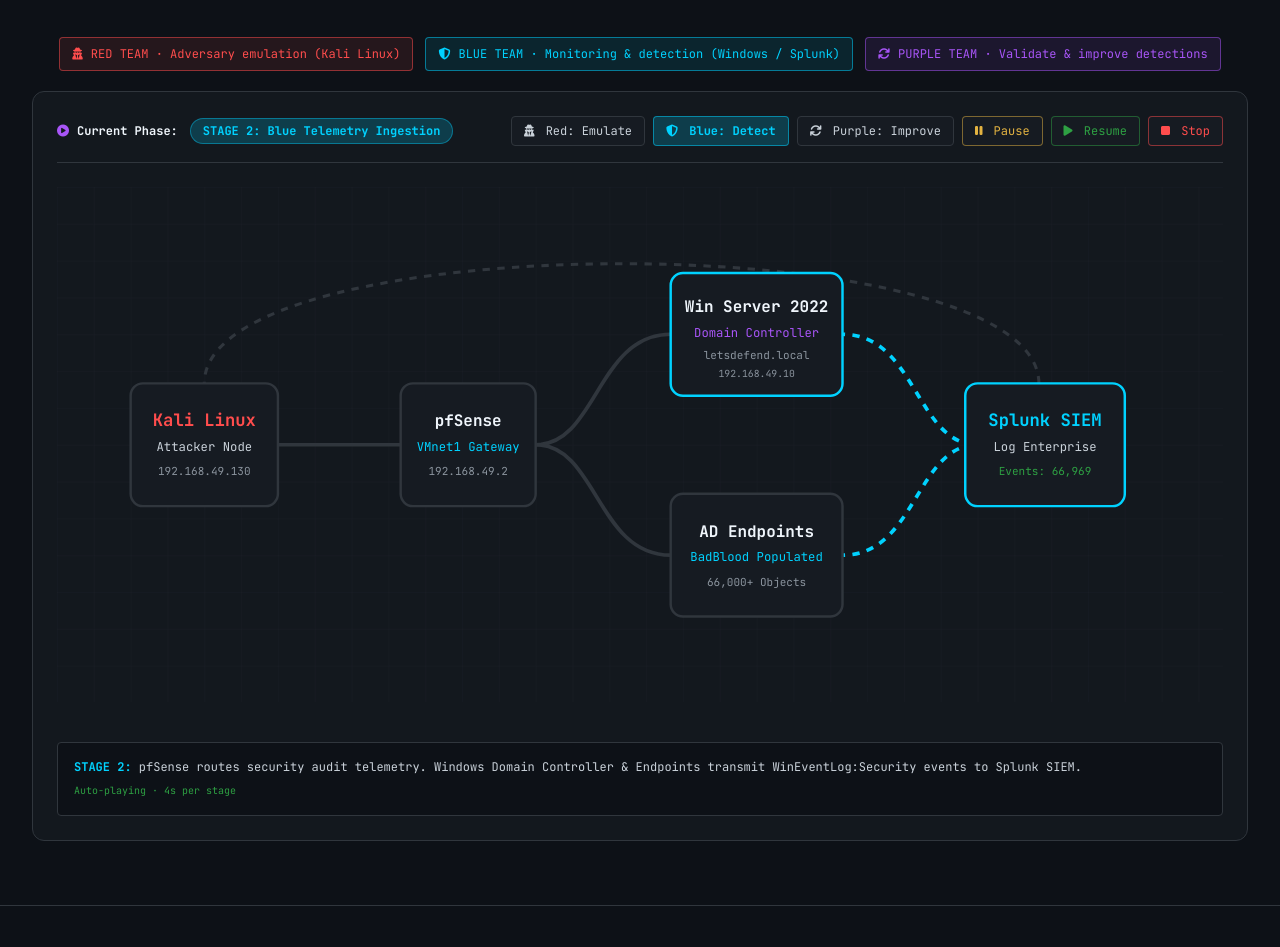
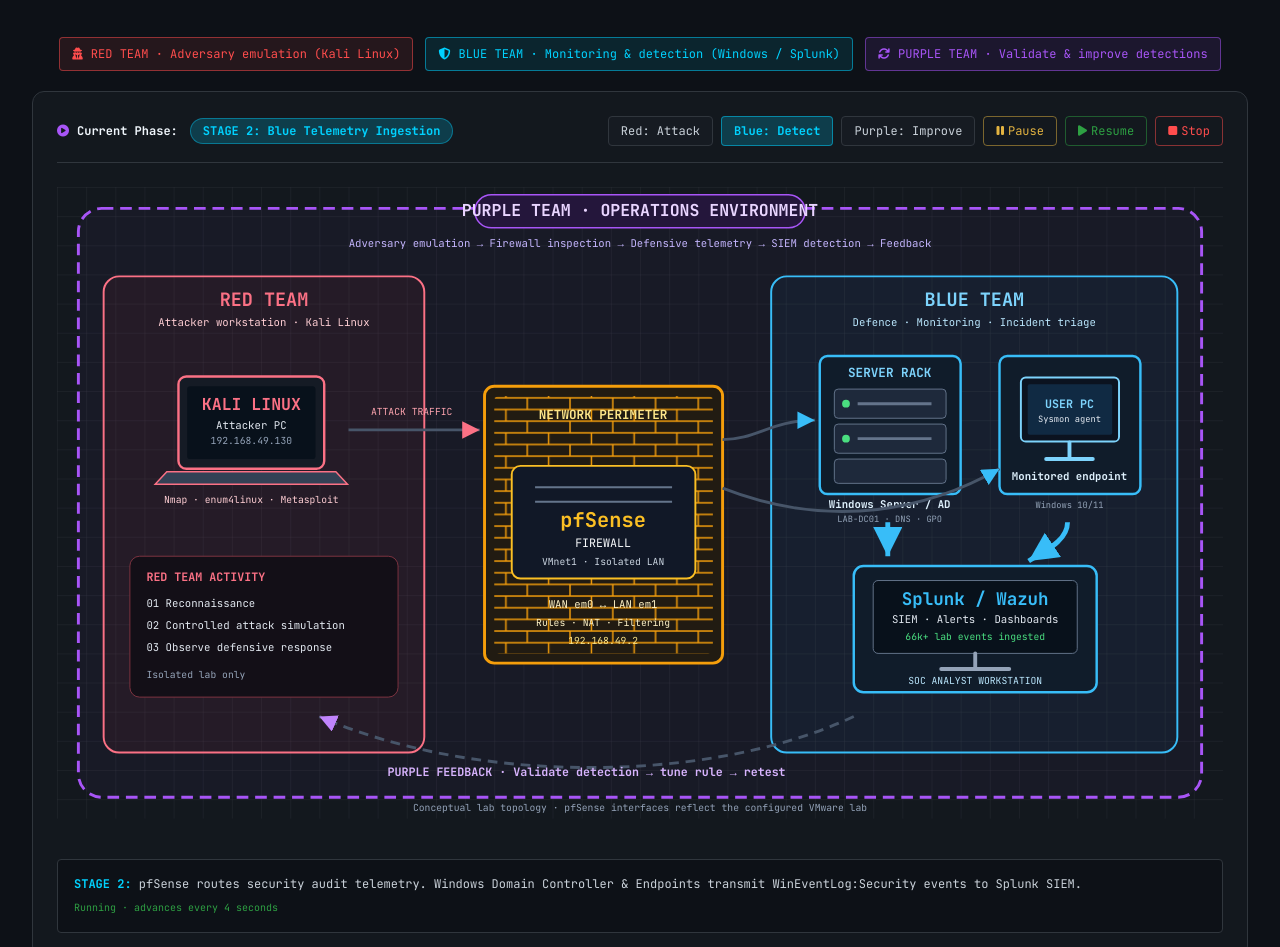
Before and after one commit to MrPalmer08/McDonald-Handina-Cybersecurity-Portfolio, a plain HTML site: page index.html in a window 1280 px wide. Shown: the part 1063-2010 px from the top of the page. Drawn offline with nearby package versions, Linux system fonts and the light colour scheme.

Commit message:
Redesign Purple Team topology and repair playback controls

```diff
--- a/index.html
+++ b/index.html
@@ -257,87 +257,40 @@
                         </span>
                     </div>
 
-                    <!-- Step Controls -->
-<div class="flex flex-wrap gap-2 items-center">
-<button onclick="setPurpleStage(1)" id="stage-btn-1" class="px-3 py-1.5 rounded bg-cyber-red/20 text-cyber-red border border-cyber-red/50 font-bold"><i class="fa-solid fa-user-secret mr-1"></i> Red: Emulate</button>
-<button onclick="setPurpleStage(2)" id="stage-btn-2" class="px-3 py-1.5 rounded bg-cyber-card text-cyber-text border border-cyber-border"><i class="fa-solid fa-shield-halved mr-1"></i> Blue: Detect</button>
-<button onclick="setPurpleStage(3)" id="stage-btn-3" class="px-3 py-1.5 rounded bg-cyber-card text-cyber-text border border-cyber-border"><i class="fa-solid fa-arrows-rotate mr-1"></i> Purple: Improve</button>
-<button onclick="pausePurple()" class="px-3 py-1.5 rounded bg-cyber-card border border-cyber-yellow/50 text-cyber-yellow"><i class="fa-solid fa-pause mr-1"></i> Pause</button>
-<button onclick="resumePurple()" class="px-3 py-1.5 rounded bg-cyber-card border border-cyber-green/50 text-cyber-green"><i class="fa-solid fa-play mr-1"></i> Resume</button>
-<button onclick="stopPurple()" class="px-3 py-1.5 rounded bg-cyber-card border border-cyber-red/50 text-cyber-red"><i class="fa-solid fa-stop mr-1"></i> Stop</button>
-</div>
-</div>
-
-<!-- SVG Architecture Diagram Area -->
+                    <!-- Purple Team playback controls -->
+                    <div class="flex flex-wrap gap-2 items-center">
+                      <button type="button" onclick="setPurpleStage(1)" id="stage-btn-1" class="px-3 py-1.5 rounded">Red: Attack</button>
+                      <button type="button" onclick="setPurpleStage(2)" id="stage-btn-2" class="px-3 py-1.5 rounded">Blue: Detect</button>
+                      <button type="button" onclick="setPurpleStage(3)" id="stage-btn-3" class="px-3 py-1.5 rounded">Purple: Improve</button>
+                      <button type="button" onclick="pausePurple()" id="purple-pause" class="px-3 py-1.5 rounded border border-cyber-yellow/50 text-cyber-yellow"><i class="fa-solid fa-pause mr-1"></i>Pause</button>
+                      <button type="button" onclick="resumePurple()" id="purple-resume" class="px-3 py-1.5 rounded border border-cyber-green/50 text-cyber-green"><i class="fa-solid fa-play mr-1"></i>Resume</button>
+                      <button type="button" onclick="stopPurple()" id="purple-stop" class="px-3 py-1.5 rounded border border-cyber-red/50 text-cyber-red"><i class="fa-solid fa-stop mr-1"></i>Stop</button>
+                    </div>
+                  </div>
+                  <!-- SVG Architecture Diagram Area -->
                 <div class="w-full overflow-x-auto py-6">
-                    <svg id="purple-svg" viewBox="0 0 950 420" class="w-full min-w-[750px] h-auto font-mono text-xs">
-
-                        <defs>
-                            <pattern id="grid" width="30" height="30" patternUnits="userSpaceOnUse">
-                                <path d="M 30 0 L 0 0 0 30" fill="none" stroke="#30363d" stroke-width="0.5" stroke-opacity="0.3"/>
-                            </pattern>
-                        </defs>
-                        <rect width="100%" height="100%" fill="url(#grid)" />
-
-                        <!-- PATHS -->
-                        <path id="path-kali-pfsense" d="M 170 210 L 290 210" stroke="#30363d" stroke-width="3" fill="none" />
-                        <path id="path-pfsense-dc" d="M 390 210 C 440 210, 440 120, 500 120" stroke="#30363d" stroke-width="3" fill="none" />
-                        <path id="path-pfsense-ep" d="M 390 210 C 440 210, 440 300, 500 300" stroke="#30363d" stroke-width="3" fill="none" />
-                        <path id="path-dc-splunk" d="M 640 120 C 700 120, 700 210, 750 210" stroke="#30363d" stroke-width="3" fill="none" />
-                        <path id="path-ep-splunk" d="M 640 300 C 700 300, 700 210, 750 210" stroke="#30363d" stroke-width="3" fill="none" />
-                        <path id="path-purple-feedback" d="M 800 160 C 800 30, 120 30, 120 160" stroke="#30363d" stroke-width="2.5" fill="none" stroke-dasharray="6 6"/>
-
-                        <!-- NODES -->
-                        <!-- Kali Linux Node -->
-                        <g id="node-kali" transform="translate(60, 160)">
-                            <rect width="120" height="100" rx="10" fill="#161b22" stroke="#ff4d4d" stroke-width="2" class="transition-all duration-300"/>
-                            <text x="60" y="35" text-anchor="middle" fill="#ff4d4d" font-weight="bold" font-size="14">Kali Linux</text>
-                            <text x="60" y="55" text-anchor="middle" fill="#c9d1d9" font-size="10">Attacker Node</text>
-                            <text x="60" y="75" text-anchor="middle" fill="#8b949e" font-size="9">192.168.49.130</text>
-                        </g>
-
-                        <!-- pfSense Node -->
-                        <g id="node-pfsense" transform="translate(280, 160)">
-                            <rect width="110" height="100" rx="10" fill="#161b22" stroke="#30363d" stroke-width="2" class="transition-all duration-300"/>
-                            <text x="55" y="35" text-anchor="middle" fill="#f0f6fc" font-weight="bold" font-size="13">pfSense</text>
-                            <text x="55" y="55" text-anchor="middle" fill="#00d2ff" font-size="10">VMnet1 Gateway</text>
-                            <text x="55" y="75" text-anchor="middle" fill="#8b949e" font-size="9">192.168.49.2</text>
-                        </g>
-
-                        <!-- Win Server DC Node -->
-                        <g id="node-dc" transform="translate(500, 70)">
-                            <rect width="140" height="100" rx="10" fill="#161b22" stroke="#30363d" stroke-width="2" class="transition-all duration-300"/>
-                            <text x="70" y="32" text-anchor="middle" fill="#f0f6fc" font-weight="bold" font-size="13">Win Server 2022</text>
-                            <text x="70" y="52" text-anchor="middle" fill="#a855f7" font-size="10">Domain Controller</text>
-                            <text x="70" y="70" text-anchor="middle" fill="#8b949e" font-size="9">letsdefend.local</text>
-                            <text x="70" y="85" text-anchor="middle" fill="#8b949e" font-size="8">192.168.49.10</text>
-                        </g>
-
-                        <!-- Sysmon Endpoints Node -->
-                        <g id="node-ep" transform="translate(500, 250)">
-                            <rect width="140" height="100" rx="10" fill="#161b22" stroke="#30363d" stroke-width="2" class="transition-all duration-300"/>
-                            <text x="70" y="35" text-anchor="middle" fill="#f0f6fc" font-weight="bold" font-size="13">AD Endpoints</text>
-                            <text x="70" y="55" text-anchor="middle" fill="#00d2ff" font-size="10">BadBlood Populated</text>
-                            <text x="70" y="75" text-anchor="middle" fill="#8b949e" font-size="9">66,000+ Objects</text>
-                        </g>
-
-                        <!-- Splunk Node -->
-                        <g id="node-splunk" transform="translate(740, 160)">
-                            <rect width="130" height="100" rx="10" fill="#161b22" stroke="#00d2ff" stroke-width="2" class="transition-all duration-300"/>
-                            <text x="65" y="35" text-anchor="middle" fill="#00d2ff" font-weight="bold" font-size="14">Splunk SIEM</text>
-                            <text x="65" y="55" text-anchor="middle" fill="#c9d1d9" font-size="10">Log Enterprise</text>
-                            <text x="65" y="75" text-anchor="middle" fill="#2ea043" font-size="9" id="splunk-event-count">Events: 66,969</text>
-                        </g>
-
-                        <!-- Purple Loop Badge -->
-                        <g id="purple-loop-text" opacity="0" class="transition-opacity duration-500">
-                            <rect x="360" y="10" width="230" height="36" rx="18" fill="#161b22" stroke="#a855f7" stroke-width="2"/>
-                            <text x="475" y="33" text-anchor="middle" fill="#a855f7" font-weight="bold" font-size="11">
-                                ★ PURPLE LOOP: Detection Verified & Rules Tuned
-                            </text>
-                        </g>
-
-                    </svg>
+                    <svg id="purple-svg" viewBox="0 0 1200 650" class="w-full min-w-[900px] h-auto font-mono text-xs" role="img" aria-label="Purple Team lab architecture">
+<defs><pattern id="grid" width="30" height="30" patternUnits="userSpaceOnUse"><path d="M30 0H0V30" fill="none" stroke="#30363d" stroke-width=".6"/></pattern><pattern id="brick" width="44" height="24" patternUnits="userSpaceOnUse"><path d="M0 0H44M0 12H44M0 24H44M22 0V12M0 12V24M44 12V24" fill="none" stroke="#f59e0b" stroke-width="1.5"/></pattern><marker id="ar" markerWidth="8" markerHeight="8" refX="6" refY="3" orient="auto"><path d="M0 0L6 3L0 6" fill="#fb7185"/></marker><marker id="ab" markerWidth="8" markerHeight="8" refX="6" refY="3" orient="auto"><path d="M0 0L6 3L0 6" fill="#38bdf8"/></marker><marker id="ap" markerWidth="8" markerHeight="8" refX="6" refY="3" orient="auto"><path d="M0 0L6 3L0 6" fill="#c084fc"/></marker></defs>
+<rect width="1200" height="650" fill="url(#grid)"/>
+<rect x="22" y="22" width="1156" height="606" rx="24" fill="#a855f7" fill-opacity=".035" stroke="#a855f7" stroke-width="3" stroke-dasharray="12 7"/>
+<rect x="430" y="8" width="340" height="34" rx="17" fill="#24163b" stroke="#a855f7" stroke-width="1.5"/><text x="600" y="30" text-anchor="middle" fill="#e9d5ff" font-size="17" font-weight="bold">PURPLE TEAM · OPERATIONS ENVIRONMENT</text>
+<text x="600" y="62" text-anchor="middle" fill="#c4b5fd" font-size="11">Adversary emulation → Firewall inspection → Defensive telemetry → SIEM detection → Feedback</text>
+<!-- RED TEAM -->
+<rect x="48" y="92" width="330" height="490" rx="16" fill="#ef4444" fill-opacity=".055" stroke="#fb7185" stroke-width="2"/><text x="213" y="122" text-anchor="middle" fill="#fb7185" font-size="19" font-weight="bold">RED TEAM</text><text x="213" y="143" text-anchor="middle" fill="#fecdd3" font-size="11">Attacker workstation · Kali Linux</text>
+<g id="node-kali" transform="translate(105 195)"><rect x="20" y="0" width="150" height="95" rx="8" fill="#151b25" stroke="#fb7185" stroke-width="2.5"/><rect x="29" y="10" width="132" height="75" rx="3" fill="#08111b"/><text x="95" y="35" text-anchor="middle" fill="#fb7185" font-size="17" font-weight="bold">KALI LINUX</text><text x="95" y="54" text-anchor="middle" fill="#e2e8f0" font-size="11">Attacker PC</text><text x="95" y="70" text-anchor="middle" fill="#94a3b8" font-size="10">192.168.49.130</text><path d="M8 98H182L194 111H-4Z" fill="#334155" stroke="#fb7185" stroke-width="1.5"/><text x="95" y="130" text-anchor="middle" fill="#fecdd3" font-size="10">Nmap · enum4linux · Metasploit</text></g>
+<rect x="75" y="380" width="276" height="145" rx="10" fill="#130f17" stroke="#7f3442"/><text x="92" y="406" fill="#fb7185" font-size="12" font-weight="bold">RED TEAM ACTIVITY</text><text x="92" y="432" fill="#e2e8f0" font-size="11">01  Reconnaissance</text><text x="92" y="455" fill="#e2e8f0" font-size="11">02  Controlled attack simulation</text><text x="92" y="478" fill="#e2e8f0" font-size="11">03  Observe defensive response</text><text x="92" y="505" fill="#94a3b8" font-size="10">Isolated lab only</text>
+<!-- pfSense firewall wall -->
+<g id="node-pfsense" transform="translate(440 205)"><rect width="245" height="285" rx="10" fill="#211b12" stroke="#f59e0b" stroke-width="3"/><rect x="10" y="10" width="225" height="265" rx="5" fill="url(#brick)"/><rect x="28" y="82" width="189" height="116" rx="9" fill="#111827" stroke="#fbbf24" stroke-width="2"/><path d="M52 104H193M52 119H193" stroke="#64748b" stroke-width="2"/><text x="122" y="145" text-anchor="middle" fill="#fbbf24" font-size="21" font-weight="bold">pfSense</text><text x="122" y="165" text-anchor="middle" fill="#f8fafc" font-size="12">FIREWALL</text><text x="122" y="184" text-anchor="middle" fill="#cbd5e1" font-size="10">VMnet1 · Isolated LAN</text><text x="122" y="34" text-anchor="middle" fill="#fde68a" font-size="13" font-weight="bold">NETWORK PERIMETER</text><text x="122" y="228" text-anchor="middle" fill="#fef3c7" font-size="11">WAN em0 ↔ LAN em1</text><text x="122" y="247" text-anchor="middle" fill="#fef3c7" font-size="10">Rules · NAT · Filtering</text><text x="122" y="265" text-anchor="middle" fill="#fde68a" font-size="10">192.168.49.2</text></g>
+<!-- BLUE TEAM -->
+<rect x="735" y="92" width="418" height="490" rx="16" fill="#0ea5e9" fill-opacity=".045" stroke="#38bdf8" stroke-width="2"/><text x="944" y="122" text-anchor="middle" fill="#7dd3fc" font-size="19" font-weight="bold">BLUE TEAM</text><text x="944" y="143" text-anchor="middle" fill="#bae6fd" font-size="11">Defence · Monitoring · Incident triage</text>
+<g id="node-dc" transform="translate(785 174)"><rect width="145" height="142" rx="8" fill="#101c2a" stroke="#38bdf8" stroke-width="2.5"/><text x="72" y="22" text-anchor="middle" fill="#7dd3fc" font-size="13" font-weight="bold">SERVER RACK</text><rect x="15" y="34" width="115" height="30" rx="4" fill="#1e293b" stroke="#64748b"/><circle cx="27" cy="49" r="4" fill="#4ade80"/><path d="M39 49H115" stroke="#64748b" stroke-width="3"/><rect x="15" y="70" width="115" height="30" rx="4" fill="#1e293b" stroke="#64748b"/><circle cx="27" cy="85" r="4" fill="#4ade80"/><path d="M39 85H115" stroke="#64748b" stroke-width="3"/><rect x="15" y="106" width="115" height="25" rx="4" fill="#1e293b" stroke="#64748b"/><text x="72" y="156" text-anchor="middle" fill="#e0f2fe" font-size="11" font-weight="bold">Windows Server / AD</text><text x="72" y="171" text-anchor="middle" fill="#94a3b8" font-size="9">LAB-DC01 · DNS · GPO</text></g>
+<g id="node-ep" transform="translate(970 174)"><rect x="0" y="0" width="145" height="142" rx="8" fill="#101c2a" stroke="#38bdf8" stroke-width="2.5"/><rect x="22" y="22" width="101" height="66" rx="5" fill="#0b1320" stroke="#7dd3fc" stroke-width="2"/><rect x="29" y="29" width="87" height="52" rx="2" fill="#102a43"/><path d="M72 89V105M48 106H96" stroke="#7dd3fc" stroke-width="4" stroke-linecap="round"/><text x="72" y="53" text-anchor="middle" fill="#7dd3fc" font-size="12" font-weight="bold">USER PC</text><text x="72" y="68" text-anchor="middle" fill="#e2e8f0" font-size="9">Sysmon agent</text><text x="72" y="128" text-anchor="middle" fill="#e0f2fe" font-size="11" font-weight="bold">Monitored endpoint</text><text x="72" y="156" text-anchor="middle" fill="#94a3b8" font-size="9">Windows 10/11</text></g>
+<g id="node-splunk" transform="translate(820 390)"><rect x="0" y="0" width="250" height="130" rx="10" fill="#101c2a" stroke="#38bdf8" stroke-width="2.5"/><rect x="20" y="15" width="210" height="75" rx="5" fill="#08111b" stroke="#64748b"/><text x="125" y="40" text-anchor="middle" fill="#38bdf8" font-size="18" font-weight="bold">Splunk / Wazuh</text><text x="125" y="59" text-anchor="middle" fill="#e2e8f0" font-size="11">SIEM · Alerts · Dashboards</text><text x="125" y="76" text-anchor="middle" fill="#4ade80" font-size="10">66k+ lab events ingested</text><path d="M125 90V105M90 106H160" stroke="#94a3b8" stroke-width="4" stroke-linecap="round"/><text x="125" y="122" text-anchor="middle" fill="#bae6fd" font-size="10">SOC ANALYST WORKSTATION</text></g>
+<path id="path-kali-pfsense" d="M300 250H435" fill="none" stroke="#fb7185" stroke-width="4" marker-end="url(#ar)"/><text x="365" y="235" text-anchor="middle" fill="#fda4af" font-size="10">ATTACK TRAFFIC</text>
+<path id="path-pfsense-dc" d="M685 260C720 260 735 240 780 240" fill="none" stroke="#fbbf24" stroke-width="4" marker-end="url(#ab)"/><path id="path-pfsense-ep" d="M685 310C800 355 900 330 970 290" fill="none" stroke="#fbbf24" stroke-width="3" marker-end="url(#ab)"/>
+<path id="path-dc-splunk" d="M855 345V380" fill="none" stroke="#38bdf8" stroke-width="4" marker-end="url(#ab)"/><path id="path-ep-splunk" d="M1040 345C1040 365 1015 375 1000 385" fill="none" stroke="#38bdf8" stroke-width="4" marker-end="url(#ab)"/>
+<path id="path-purple-feedback" d="M820 545C670 615 430 615 270 545" fill="none" stroke="#c084fc" stroke-width="4" stroke-dasharray="10 7" marker-end="url(#ap)"/><text x="545" y="606" text-anchor="middle" fill="#d8b4fe" font-size="12" font-weight="bold">PURPLE FEEDBACK · Validate detection → tune rule → retest</text><text x="600" y="642" text-anchor="middle" fill="#94a3b8" font-size="10">Conceptual lab topology · pfSense interfaces reflect the configured VMware lab</text>
+<g id="purple-loop-text" opacity="0"><rect x="430" y="72" width="340" height="28" rx="14" fill="#211532" stroke="#c084fc"/><text x="600" y="91" text-anchor="middle" fill="#e9d5ff" font-size="11" font-weight="bold">DETECTION VALIDATED · LOOP COMPLETE</text></g></svg>
                 </div>
 
                 <!-- Simulation Footnote -->
@@ -890,65 +843,30 @@
             }
         };
 
-        function setPurpleStage(stage) {
-            currentPurpleStage = stage;
-            const data = stageData[stage];
-
-            const badgeEl = document.getElementById('purple-phase-badge');
-            badgeEl.className = `px-3 py-1 rounded-full border font-bold ${data.badgeClass}`;
-            badgeEl.innerText = data.badge;
-
-            document.getElementById('purple-stage-desc').innerHTML = data.desc;
-
-            for (let i = 1; i <= 3; i++) {
-                const btn = document.getElementById(`stage-btn-${i}`);
-                if (i === stage) {
-                    btn.className = `px-3 py-1.5 rounded font-bold border transition-all ${
-                        i === 1 ? 'bg-cyber-red/20 text-cyber-red border-cyber-red/50' :
-                        i === 2 ? 'bg-cyber-blue/20 text-cyber-blue border-cyber-blue/50' :
-                        'bg-cyber-purple/20 text-cyber-purple border-cyber-purple/50'
-                    }`;
-                } else {
-                    btn.className = "px-3 py-1.5 rounded bg-cyber-card text-cyber-text border border-cyber-border hover:border-cyber-blue transition-all";
-                }
-            }
-
-            document.querySelector('#node-kali rect').setAttribute('stroke', data.kaliBorder);
-            document.querySelector('#node-dc rect').setAttribute('stroke', data.dcBorder);
-            document.querySelector('#node-splunk rect').setAttribute('stroke', data.splunkBorder);
-
-            const allPaths = ['path-kali-pfsense', 'path-pfsense-dc', 'path-pfsense-ep', 'path-dc-splunk', 'path-ep-splunk', 'path-purple-feedback'];
-            allPaths.forEach(pId => {
-                const p = document.getElementById(pId);
-                p.setAttribute('class', '');
-                p.setAttribute('stroke', '#30363d');
-            });
-
-            if (stage === 1) {
-                document.getElementById('path-kali-pfsense').setAttribute('class', 'path-active-red');
-                document.getElementById('path-kali-pfsense').setAttribute('stroke', '#ff4d4d');
-                document.getElementById('path-pfsense-dc').setAttribute('class', 'path-active-red');
-                document.getElementById('path-pfsense-dc').setAttribute('stroke', '#ff4d4d');
-            } else if (stage === 2) {
-                document.getElementById('path-dc-splunk').setAttribute('class', 'path-active-blue');
-                document.getElementById('path-dc-splunk').setAttribute('stroke', '#00d2ff');
-                document.getElementById('path-ep-splunk').setAttribute('class', 'path-active-blue');
-                document.getElementById('path-ep-splunk').setAttribute('stroke', '#00d2ff');
-            } else if (stage === 3) {
-                document.getElementById('path-purple-feedback').setAttribute('class', 'path-active-purple');
-                document.getElementById('path-purple-feedback').setAttribute('stroke', '#a855f7');
-            }
-
-            document.getElementById('purple-loop-text').setAttribute('opacity', data.purpleLoopOpacity);
+        function setPurpleStage(stage, fromTimer=false) {
+            if(![1,2,3].includes(stage))return;
+            currentPurpleStage=stage;const data=stageData[stage];
+            const badge=document.getElementById('purple-phase-badge'),desc=document.getElementById('purple-stage-desc');
+            if(badge){badge.className=`px-3 py-1 rounded-full border font-bold ${data.badgeClass}`;badge.textContent=data.badge;}
+            if(desc)desc.innerHTML=data.desc;
+            for(let i=1;i<=3;i++){const b=document.getElementById('stage-btn-'+i);if(b)b.className=i===stage?`px-3 py-1.5 rounded font-bold border ${i===1?'bg-cyber-red/20 text-cyber-red border-cyber-red/50':i===2?'bg-cyber-blue/20 text-cyber-blue border-cyber-blue/50':'bg-cyber-purple/20 text-cyber-purple border-cyber-purple/50'}`:'px-3 py-1.5 rounded bg-cyber-card text-cyber-text border border-cyber-border';}
+            const setStroke=(id,color)=>{const el=document.querySelector(id+' rect');if(el)el.setAttribute('stroke',color);};
+            setStroke('#node-kali','#fb7185');setStroke('#node-pfsense','#f59e0b');setStroke('#node-dc','#38bdf8');setStroke('#node-ep','#38bdf8');setStroke('#node-splunk','#38bdf8');
+            ['path-kali-pfsense','path-pfsense-dc','path-pfsense-ep','path-dc-splunk','path-ep-splunk','path-purple-feedback'].forEach(id=>{const el=document.getElementById(id);if(el){el.setAttribute('stroke','#475569');el.setAttribute('stroke-width','3');}});
+            const light=(id,color)=>{const el=document.getElementById(id);if(el){el.setAttribute('stroke',color);el.setAttribute('stroke-width','5');}};
+            if(stage===1){light('path-kali-pfsense','#fb7185');light('path-pfsense-dc','#fb7185');light('path-pfsense-ep','#fb7185');}
+            if(stage===2){light('path-dc-splunk','#38bdf8');light('path-ep-splunk','#38bdf8');}
+            if(stage===3)light('path-purple-feedback','#c084fc');
+            const loop=document.getElementById('purple-loop-text');if(loop)loop.setAttribute('opacity',stage===3?'1':'0');
+            if(!fromTimer&&purpleMode==='running')pausePurple('Manual stage selected · paused');
         }
-
-        let purpleTimer = null;
-let purpleStopped = false;
-function startPurpleTimer(){if(purpleTimer)clearInterval(purpleTimer);purpleStopped=false;document.getElementById('purple-run-state').textContent='Auto-playing · 4s per stage';purpleTimer=setInterval(()=>{currentPurpleStage=currentPurpleStage>=3?1:currentPurpleStage+1;setPurpleStage(currentPurpleStage);},4000);}
-function pausePurple(){if(purpleTimer)clearInterval(purpleTimer);purpleTimer=null;document.getElementById('purple-run-state').textContent='Paused · stage '+currentPurpleStage;}
-function resumePurple(){if(!purpleTimer)startPurpleTimer();}
-function stopPurple(){if(purpleTimer)clearInterval(purpleTimer);purpleTimer=null;purpleStopped=true;setPurpleStage(1);document.getElementById('purple-run-state').textContent='Stopped · select a stage or press Resume';}
-startPurpleTimer();
+        let purpleTimer=null,purpleMode='paused';
+        function purpleStatus(msg){const el=document.getElementById('purple-run-state');if(el)el.textContent=msg;}
+        function pausePurple(msg='Paused · stage '+currentPurpleStage){if(purpleTimer!==null){clearInterval(purpleTimer);purpleTimer=null;}purpleMode='paused';purpleStatus(msg);}
+        function resumePurple(){if(purpleMode==='running'&&purpleTimer!==null)return;purpleMode='running';purpleStatus('Running · advances every 4 seconds');if(purpleTimer!==null)clearInterval(purpleTimer);purpleTimer=setInterval(()=>{if(purpleMode==='running')setPurpleStage(currentPurpleStage>=3?1:currentPurpleStage+1,true);},4000);}
+        function stopPurple(){if(purpleTimer!==null){clearInterval(purpleTimer);purpleTimer=null;}purpleMode='stopped';setPurpleStage(1,true);purpleStatus('Stopped · press Resume to restart');}
+        window.setPurpleStage=setPurpleStage;window.pausePurple=pausePurple;window.resumePurple=resumePurple;window.stopPurple=stopPurple;
+        setPurpleStage(1,true);resumePurple();
 
         // PROJECT A SIMULATOR
         function runSimulatedScan() {
```
